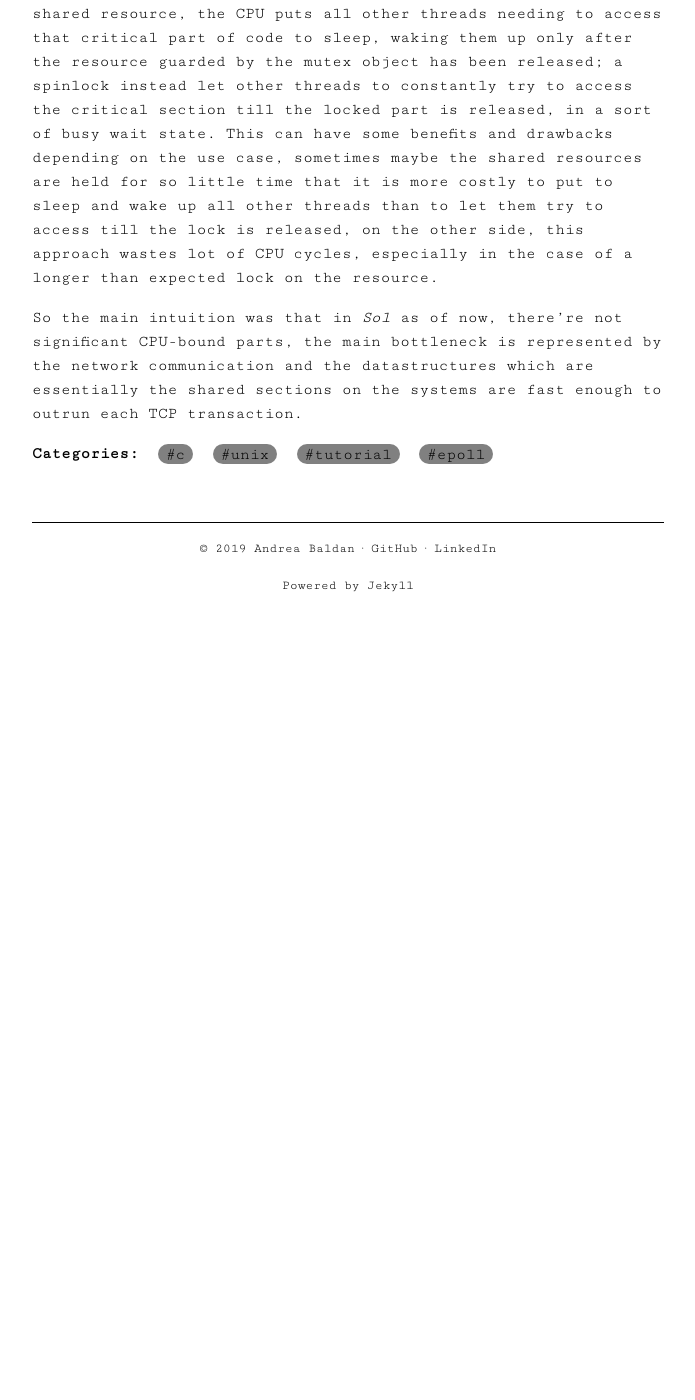
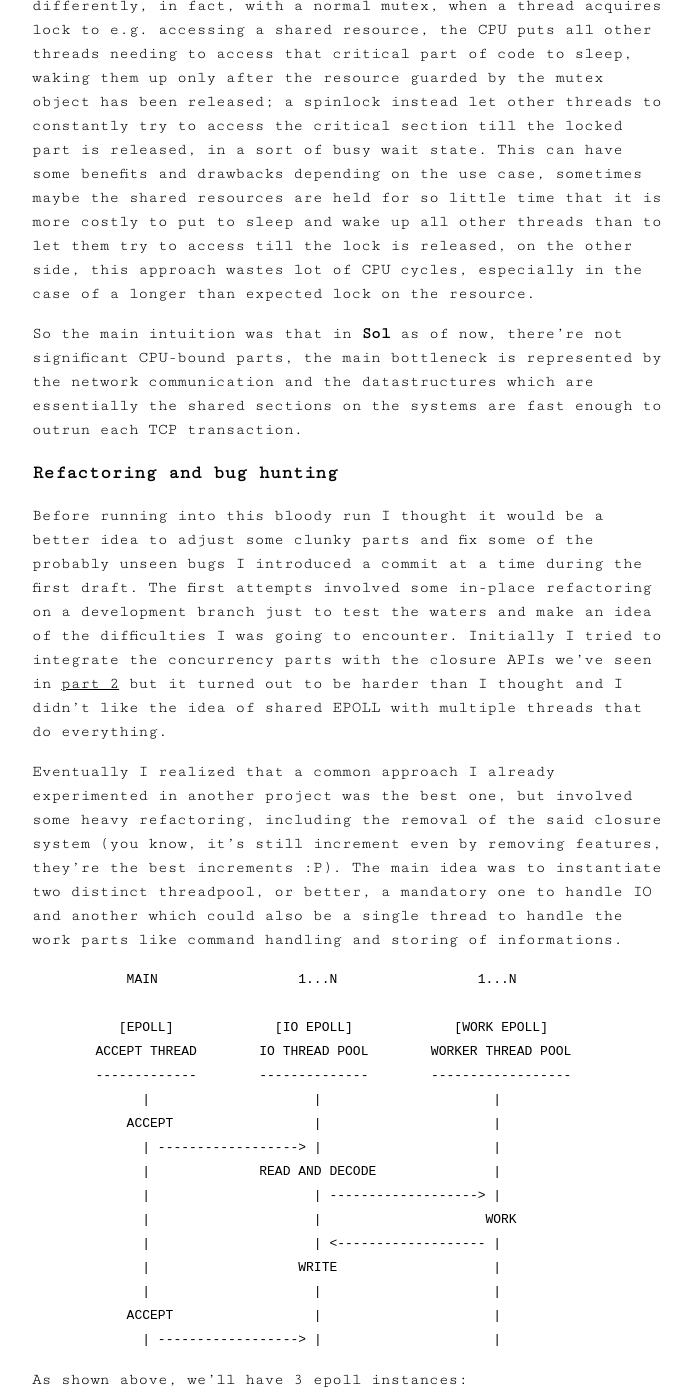
Before and after one commit to codepr/codepr.github.io, a Jekyll site: the page built from _posts/2019-09-27-sol-mqtt-broker-bonus.md, in a window 1280 px wide and 1400 px high, scrolled down 563 px. Shown: the whole window, without its empty margins (292-987 px from the left). Built offline with Jekyll 4.4.1, drawn with Linux system fonts in a browser that asks for light colours; before the commit the page ends 1193 px from its top, so only the background shows below that; some of the changed text lies outside the part shown.

Commit message:
Add schema for multithreaded solution explanation

```diff
--- a/_posts/2019-09-27-sol-mqtt-broker-bonus.md
+++ b/_posts/2019-09-27-sol-mqtt-broker-bonus.md
@@ -12,22 +12,78 @@ working toy to play with.
 Out of curiosity I decided to try and make a dangerous step forward (or
 backward..probably lateral) and modify the server part of the project to be
 multithreaded, mainly to better understand posix threads working mechanism and
-to see if this approach was feasible and advisable in terms of performances.
-Some time ago I stumbled upon an article mentioning a type of mutex which I wasn't
-aware of, the *spinlock*, so I promptly browsed the pthread documentation and it
-turned out that a spinlock is essentially a normal mutex, but behave slightly
-differently, in fact, with a normal mutex, when a thread acquires lock to e.g.
-accessing a shared resource, the CPU puts all other threads needing to access that
-critical part of code to sleep, waking them up only after the resource guarded
-by the mutex object has been released; a spinlock instead let other threads to
-constantly try to access the critical section till the locked part is released, in
-a sort of busy wait state. This can have some benefits and drawbacks depending on the
-use case, sometimes maybe the shared resources are held for so little time that it is
-more costly to put to sleep and wake up all other threads than to let them try
-to access till the lock is released, on the other side, this approach wastes lot of
-CPU cycles, especially in the case of a longer than expected lock on the resource.
+to see if this approach was feasible and advisable in terms of performance.
 
-So the main intuition was that in *Sol* as of now, there're not significant CPU-bound
-parts, the main bottleneck is represented by the network communication and the
-datastructures which are essentially the shared sections on the systems are fast
-enough to outrun each TCP transaction.
+Some time ago I stumbled upon an article mentioning a type of mutex which I
+wasn't aware of, the **spinlock**, so I promptly browsed the pthread
+documentation and it turned out that a spinlock is essentially a normal mutex,
+but behave slightly differently, in fact, with a normal mutex, when a thread
+acquires lock to e.g. accessing a shared resource, the CPU puts all other
+threads needing to access that critical part of code to sleep, waking them up
+only after the resource guarded by the mutex object has been released; a
+spinlock instead let other threads to constantly try to access the critical
+section till the locked part is released, in a sort of busy wait state. This
+can have some benefits and drawbacks depending on the use case, sometimes maybe
+the shared resources are held for so little time that it is more costly to put
+to sleep and wake up all other threads than to let them try to access till the
+lock is released, on the other side, this approach wastes lot of CPU cycles,
+especially in the case of a longer than expected lock on the resource.
+
+So the main intuition was that in **Sol** as of now, there're not significant
+CPU-bound parts, the main bottleneck is represented by the network
+communication and the datastructures which are essentially the shared sections
+on the systems are fast enough to outrun each TCP transaction.
+
+### Refactoring and bug hunting
+
+Before running into this bloody run I thought it would be a better idea to
+adjust some clunky parts and fix some of the probably unseen bugs I introduced
+a commit at a time during the first draft.
+The first attempts involved some in-place refactoring on a development branch
+just to test the waters and make an idea of the difficulties I was going to
+encounter. Initially I tried to integrate the concurrency parts with the
+closure APIs we've seen in [part 2](../sol-mqtt-broker-p2) but it turned out to
+be harder than I thought and I didn't like the idea of  shared EPOLL with
+multiple threads that do everything.
+
+Eventually I realized that a common approach I already experimented in another
+project was the best one, but involved some heavy refactoring, including the
+removal of the said closure system (you know, it's still increment even by
+removing features, they're the best increments :P). The main idea was to
+instantiate two distinct threadpool, or better, a mandatory one to handle IO
+and another which could also be a single thread to handle the work parts like
+command handling and storing of informations.<br/>
+
+{% highlight bash %}
+
+       MAIN                  1...N                  1...N
+
+      [EPOLL]             [IO EPOLL]             [WORK EPOLL]
+   ACCEPT THREAD        IO THREAD POOL        WORKER THREAD POOL
+   -------------        --------------        ------------------
+         |                     |                      |
+       ACCEPT                  |                      |
+         | ------------------> |                      |
+         |              READ AND DECODE               |
+         |                     | -------------------> |
+         |                     |                     WORK
+         |                     | <------------------- |
+         |                   WRITE                    |
+         |                     |                      |
+       ACCEPT                  |                      |
+         | ------------------> |                      |
+
+{% endhighlight %}
+
+As shown above, we'll have 3 epoll instances:
+
+- a single thread exclusively used to accept connections, can be the main thread
+- 2 or more threads dedicated to I/O
+- 1 or more threads dedicated to command handling
+
+A nice thing that happened is that this process managed to elicit lot of the
+bugs I mentioned before, and forced improvements on some fragile parts, like
+the data stream receptions and parsing of instructions.
+I won't walk through all the refactoring process, it would be deadly boring,
+I'll just enlight some of the most important parts that needed adjustements, the
+rest can be safely applied by merging the *master* branch into the *tutorial* one.
```
